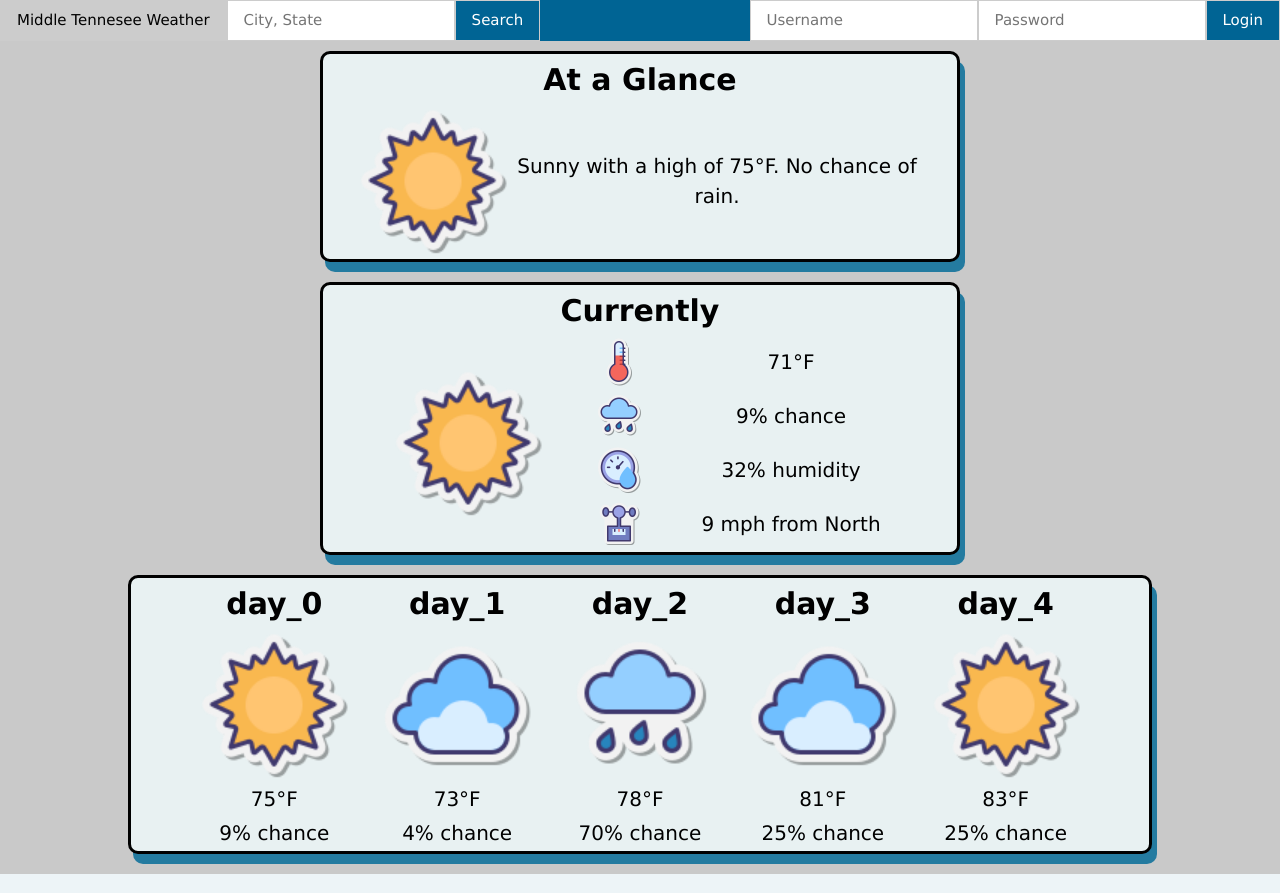
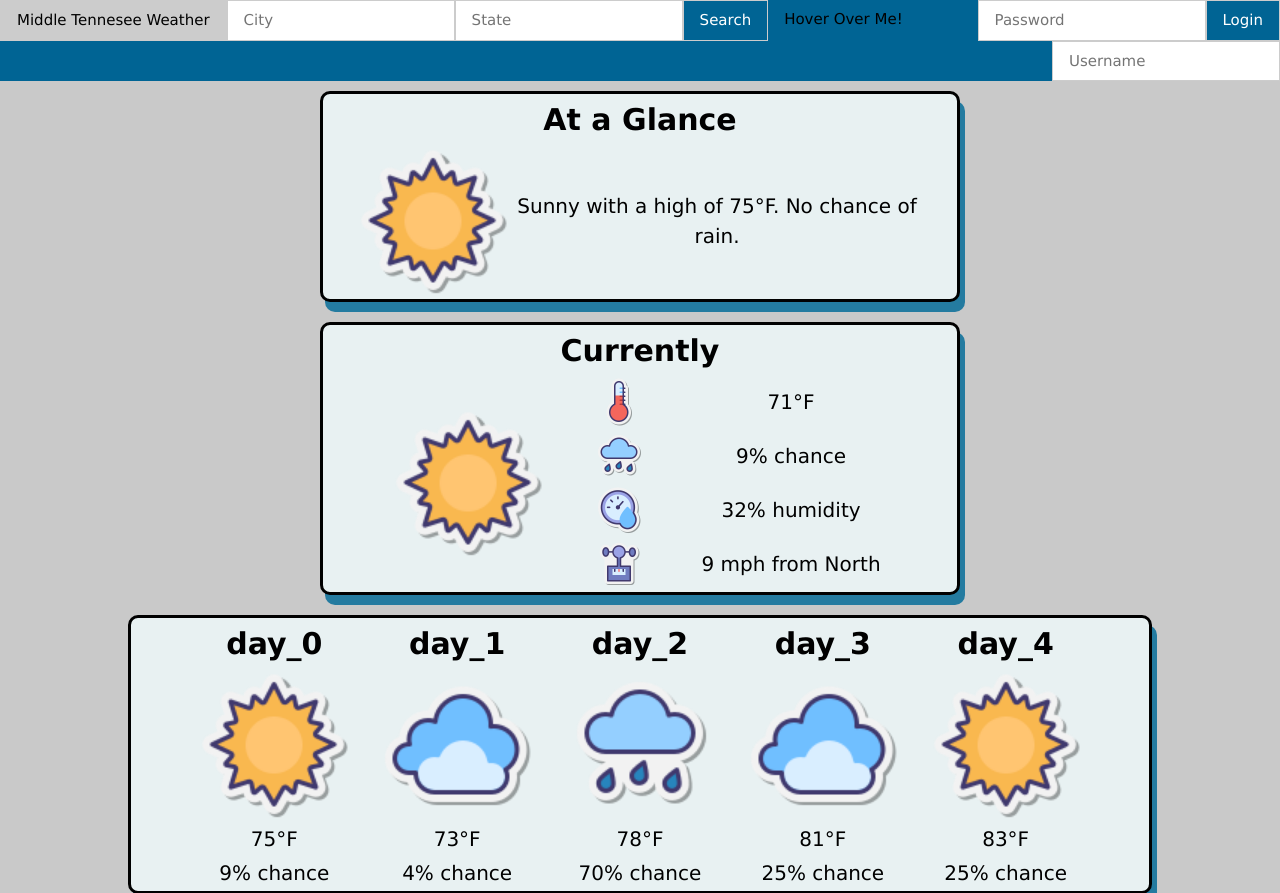
Before and after one commit to espeon/mtweather, a PHP site: page /MTW.php in a window 1280 px wide. Shown: the top 893 px of the page. Run offline with PHP 8.4, Linux system fonts and the light colour scheme; some libraries are stand-ins or nearby versions.

Commit message:
split city and state into two inputs

```diff
--- a/MTW.js
+++ b/MTW.js
@@ -24,6 +24,7 @@ async function mtsuWeather()
 					   hourlyForecast.properties.periods[i].relativeHumidity,
 					   hourlyForecast.properties.periods[i].windSpeed,
 					   hourlyForecast.properties.periods[i].windDirection,
+             hourlyForecast.properties.periods[i].icon,
 					   hourlyForecast.properties.periods[i].shortForecast,
 					   hourlyForecast.properties.periods[i].detailedForecast);
 	//Output test in console log
@@ -43,6 +44,7 @@ async function mtsuWeather()
 					     longPeriodForecast.properties.periods[i].relativeHumidity,
 					     longPeriodForecast.properties.periods[i].windSpeed,
 					     longPeriodForecast.properties.periods[i].windDirection,
+               longPeriodForecast.properties.periods[i].icon,
 					     longPeriodForecast.properties.periods[i].shortForecast,
 					     longPeriodForecast.properties.periods[i].detailedForecast);
 
--- a/MTW.php
+++ b/MTW.php
@@ -1,3 +1,6 @@
+
+
+
 <!DOCTYPE html>
 <html lang="en">
 <head>
@@ -9,17 +12,30 @@
     <script src="https://ajax.googleapis.com/ajax/libs/jquery/3.7.1/jquery.min.js"></script>
     <script src="weatherStorage.js"></script>
     <script src="MTW.js"></script>
+    <link rel="stylesheet" href="MTW.css">
     <link rel="stylesheet" href="https://www.w3schools.com/w3css/4/w3.css">
-    <link rel="stylesheet" href="MTW.css">
+
+
+
 
 </head>
+
 
 <body>
     <div class="w3-bar">
         <a href="#" class="w3-bar-item w3-button w3-border">Middle Tennesee Weather</a>
-        <input type="text" class="w3-bar-item w3-input w3-border" placeholder="City, State">
+        <input type="text" class="w3-bar-item w3-input w3-border" placeholder="City">
+        <input type="text" class="w3-bar-item w3-input w3-border" placeholder="State">
         <a href="#" class="w3-bar-item w3-button w3-border">Search</a>
         <a href="#" class="w3-bar-item w3-button w3-right w3-border">Login</a>
+        <div class="w3-dropdown-hover">
+            <button class="w3-button">Hover Over Me!</button>
+            <div class="w3-dropdown-content w3-bar-block w3-border">
+                <a href="#" class="w3-bar-item w3-button">Link 1</a>
+                <a href="#" class="w3-bar-item w3-button">Link 2</a>
+                <a href="#" class="w3-bar-item w3-button">Link 3</a>
+            </div>
+        </div>
         <input type="text" class="w3-bar-item w3-input w3-right w3-border" placeholder="Password" name="password">
         <input type="text" class="w3-bar-item w3-input w3-right w3-border" placeholder="Username" name="username">
 
@@ -30,7 +46,7 @@
                 <th colspan="2">At a Glance</th>
             </tr>
             <tr>
-                <td><img src="./weather_icons/cloudy.png" alt="" width="150px" id="glance_icon"></td> <td id="glance_data">glance_data</td>
+                <td><img src="https://api.weather.gov/icons/land/night/ovc,9?size=small" width="150px" id="glance_icon"></td> <td id="glance_data">glance_data</td>
             </tr>
         </table>
 
@@ -42,7 +58,8 @@
                 <th colspan="3">Currently</th>
             </tr>
             <tr>
-                <td rowspan="4"><img src="./weather_icons/sunny.png" alt="" width="150px" id="current_icon"></td> <td><img src="./weather_icons/thermometer.png" alt="" width="50px"></td> <td id="current_temp">current_temp</td>
+                <td rowspan="4"><img src="https://api.weather.gov/icons/land/night/ovc,9?size=small" alt="" width="150px" id="current_icon"></td>
+                <td><img src="./weather_icons/thermometer.png" alt="" width="50px"></td> <td id="current_temp">current_temp</td>
             </tr>
             <tr>
                 <td><img src="./weather_icons/rain.png" alt="" width="50px"></td> <td id="current_rain_chance">current_rain_chance</td>
@@ -64,7 +81,11 @@
                 <th id="day_0">day_0</th> <th id="day_1">day_1</th> <th id="day_2">day_2</th> <th id="day_3">day_3</th> <th id="day_4">day_4</th>
             </tr>
             <tr>
-                <td> <img src="./weather_icons/cloudy.png" alt="" width="150px" id="img_0"> </td> <td> <img src="./weather_icons/sunny.png" alt="" width="150px" id="img_1"> </td> <td> <img src="./weather_icons/sunny.png" alt="" width="150px" id="img_2"> </td> <td> <img src="./weather_icons/sunny.png" alt="" width="150px" id="img_3"> </td> <td> <img src="./weather_icons/sunny.png" alt="" width="150px" id="img_4"> </td>
+                <td> <img src="./weather_icons/cloudy.png" alt="" width="150px" id="img_0"> </td>
+                <td> <img src="./weather_icons/cloudy.png" alt="" width="150px" id="img_1"> </td>
+                <td> <img src="./weather_icons/cloudy.png" alt="" width="150px" id="img_2"> </td>
+                <td> <img src="./weather_icons/cloudy.png" alt="" width="150px" id="img_3"> </td>
+                <td> <img src="./weather_icons/cloudy.png" alt="" width="150px" id="img_4"> </td>
             </tr>
             <tr>
                 <td id="high_0">high_0</td> <td id="high_1">high_1</td> <td id="high_2">high_2</td> <td id="high_3">high_3</td> <td id="high_4">high_4</td>
--- a/weatherStorage.js
+++ b/weatherStorage.js
@@ -3,7 +3,7 @@ class hourlyWeather{
     constructor(number,startTime,endTime,isDaytime,
                 temperature,temperatureUnit,probabilityOfPrecipitation,
                 dewpoint,relativeHumidity,windSpeed,windDirection,
-                shortForcast,detailedForecast){
+                icon,shortForcast,detailedForecast){
 
 
                     this.number = number;
@@ -17,6 +17,7 @@ class hourlyWeather{
                     this.relativeHumidity=relativeHumidity;
                     this.windSpeed=windSpeed;
                     this.windDirection=windDirection;
+                    this.icon = icon;
                     this.shortForcast=shortForcast;
                     this.detailedForecast=detailedForecast;
     }
@@ -26,7 +27,7 @@ class longPeriodWeather{
     constructor(number,startTime,endTime,isDaytime,
         temperature,temperatureUnit,probabilityOfPrecipitation,
         dewpoint,relativeHumidity,windSpeed,windDirection,
-        shortForcast,detailedForecast){
+        icon,shortForcast,detailedForecast){
 
 
             this.number = number;
@@ -40,6 +41,7 @@ class longPeriodWeather{
             this.relativeHumidity=relativeHumidity;
             this.windSpeed=windSpeed;
             this.windDirection=windDirection;
+            this.icon = icon;
             this.shortForcast=shortForcast;
             this.detailedForecast=detailedForecast;
     }
```
